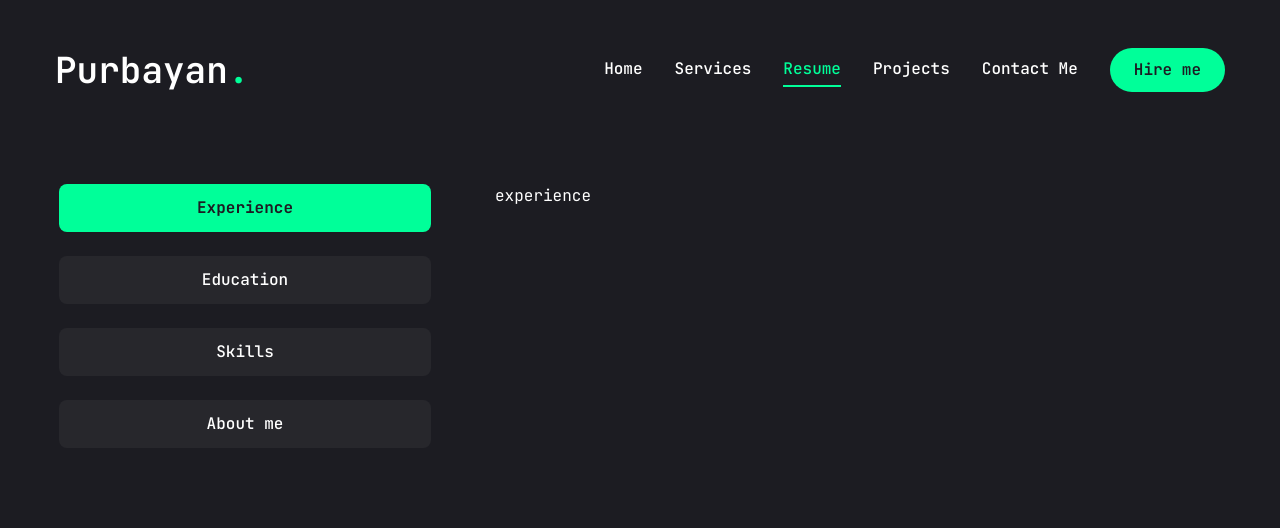
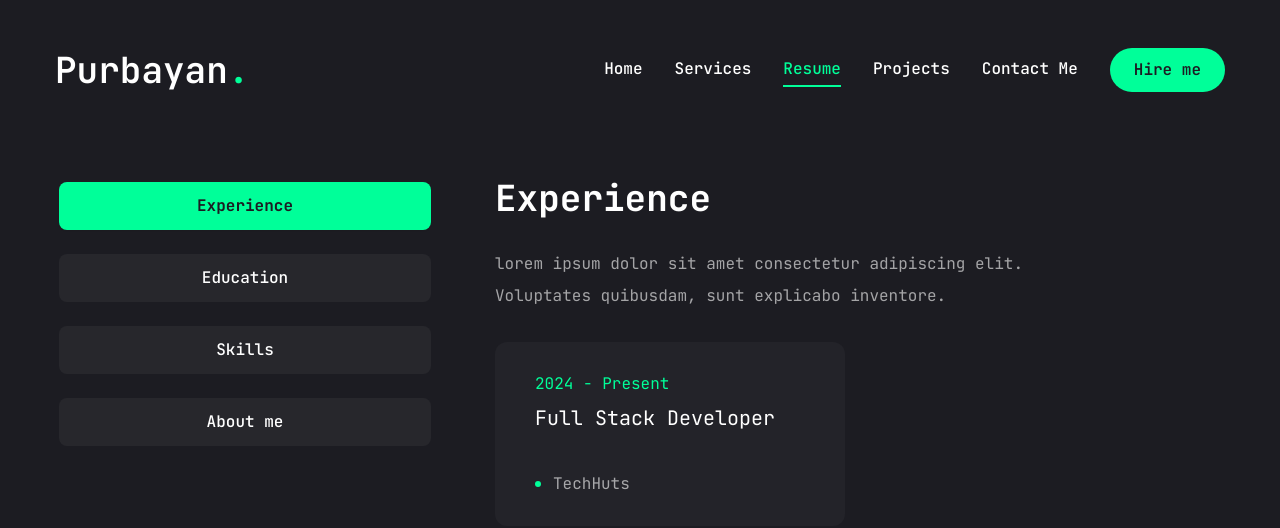
Before and after one commit to PPRAMANIK62/my-portfolio-2, a Next.js app: page /resume in a window 1280 px wide. Shown: the top 528 px of the page. Built offline with nearby package versions, Linux system fonts and the light colour scheme.

Commit message:
experience and education tabs done

```diff
--- a/src/app/resume/page.tsx
+++ b/src/app/resume/page.tsx
@@ -1,4 +1,5 @@
 "use client";
+import { ScrollArea } from "@/components/ui/scroll-area";
 import { Tabs, TabsContent, TabsList, TabsTrigger } from "@/components/ui/tabs";
 import { motion } from "framer-motion";
 import {
@@ -56,7 +57,7 @@
     {
       company: "TechHuts",
       position: "Full Stack Developer",
-      date: "2024 - Present",
+      duration: "2024 - Present",
     },
   ],
 };
@@ -69,9 +70,9 @@
     "lorem ipsum dolor sit amet consectetur adipiscing elit. Voluptates quibusdam, sunt explicabo inventore.",
   items: [
     {
-      institution: "National Institute of Technology, Durgapur",
+      institution: "NIT Durgapur",
       degree: "Bachelor of Technology",
-      date: "2022 - Present",
+      duration: "2022 - Present",
     },
   ],
 };
@@ -155,16 +156,69 @@
           <div className=" min-h-[70vh] w-full">
             {/* experience */}
             <TabsContent value="experience" className=" w-full">
-              experience
+              <div className=" flex flex-col gap-[30px] text-center xl:text-left">
+                <h3 className=" text-4xl font-bold">{experience.title}</h3>
+                <p className=" max-w-[600px] text-white/60 mx-auto xl:mx-0">
+                  {experience.description}
+                </p>
+
+                <ScrollArea className=" h-[400px]">
+                  <ul className=" grid grid-cols-1 lg:grid-cols-2 gap-[30px]">
+                    {experience.items.map((item, i) => (
+                      <li
+                        key={i}
+                        className=" bg-[#232329] h-[184px] py-6 px-10 rounded-xl flex flex-col justify-center items-center lg:items-start gap-1"
+                      >
+                        <span className=" text-accent">{item.duration}</span>
+                        <h3 className=" text-xl max-w-[260px] min-h-[60px] text-center lg:text-left">
+                          {item.position}
+                        </h3>
+                        <div className=" flex items-center gap-3">
+                          {/* dot */}
+                          <span className=" w-[6px] h-[6px] rounded-full bg-accent"></span>
+                          <p className=" text-white/60">{item.company}</p>
+                        </div>
+                      </li>
+                    ))}
+                  </ul>
+                </ScrollArea>
+              </div>
             </TabsContent>
 
-            {/* experience */}
+            {/* education */}
             <TabsContent value="education" className=" w-full">
-              education
+              <div className=" flex flex-col gap-[30px] text-center xl:text-left">
+                <h3 className=" text-4xl font-bold">{education.title}</h3>
+                <p className=" max-w-[600px] text-white/60 mx-auto xl:mx-0">
+                  {education.description}
+                </p>
+
+                <ScrollArea className=" h-[400px]">
+                  <ul className=" grid grid-cols-1 lg:grid-cols-2 gap-[30px]">
+                    {education.items.map((item, i) => (
+                      <li
+                        key={i}
+                        className=" bg-[#232329] h-[184px] py-6 px-10 rounded-xl flex flex-col justify-center items-center lg:items-start gap-1"
+                      >
+                        <span className=" text-accent">{item.duration}</span>
+                        <h3 className=" text-xl max-w-[260px] min-h-[60px] text-center lg:text-left">
+                          {item.degree}
+                        </h3>
+
+                        <div className=" flex items-center gap-3">
+                          {/* dot */}
+                          <span className=" w-[6px] h-[6px] rounded-full bg-accent"></span>
+                          <p className=" text-white/60">{item.institution}</p>
+                        </div>
+                      </li>
+                    ))}
+                  </ul>
+                </ScrollArea>
+              </div>
             </TabsContent>
 
-            {/* experience */}
-            <TabsContent value="skills" className=" w-full">
+            {/* skills */}
+            <TabsContent value="skills" className=" w-full h-full">
               skills
             </TabsContent>
 
--- a/src/components/ui/scroll-area.tsx
+++ b/src/components/ui/scroll-area.tsx
@@ -40,7 +40,7 @@
     )}
     {...props}
   >
-    <ScrollAreaPrimitive.ScrollAreaThumb className="relative flex-1 rounded-full bg-border" />
+    <ScrollAreaPrimitive.ScrollAreaThumb className="relative flex-1 rounded-full bg-accent" />
   </ScrollAreaPrimitive.ScrollAreaScrollbar>
 ))
 ScrollBar.displayName = ScrollAreaPrimitive.ScrollAreaScrollbar.displayName
```
